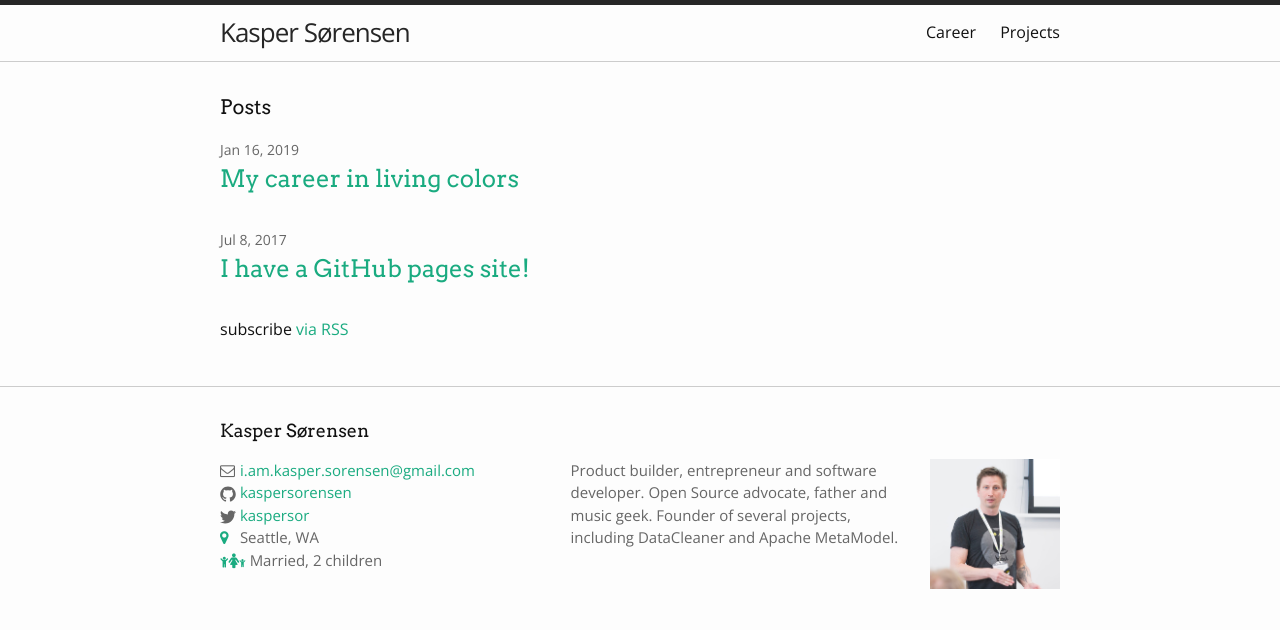
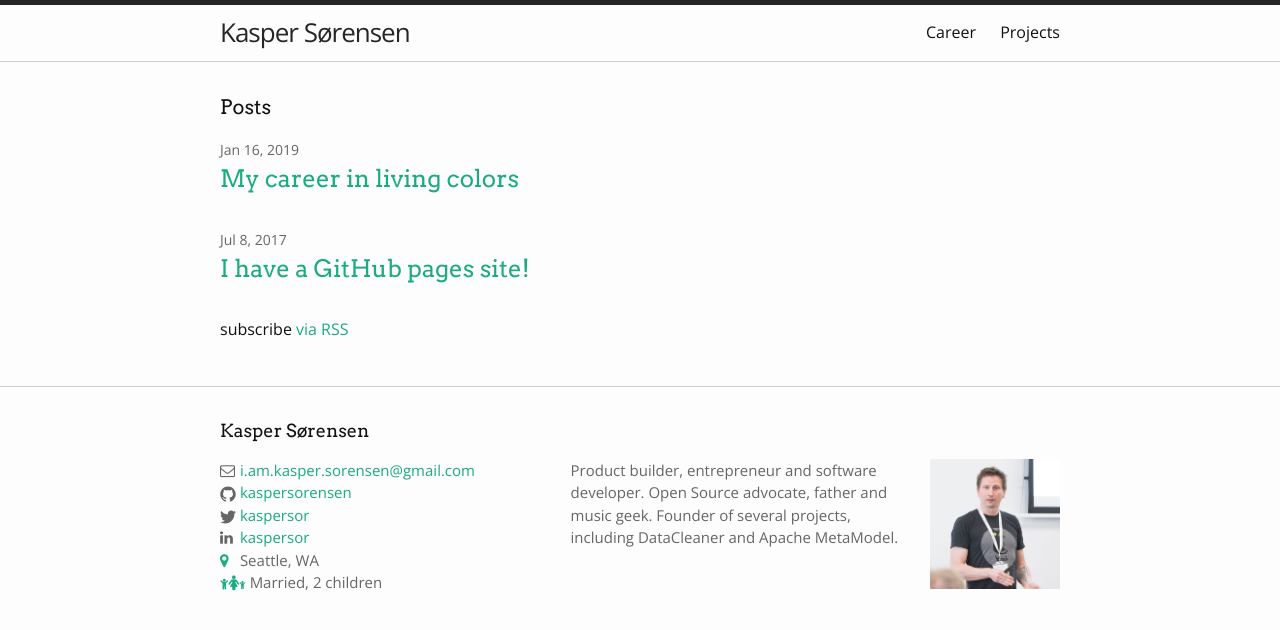
Before and after one commit to kaspersorensen/kaspersorensen.github.io, a Jekyll site: the page built from index.md, in a window 1280 px wide. Shown: the top 630 px of the page. Built offline with Jekyll 4.4.1, drawn with Linux system fonts in a browser that asks for light colours; nearby versions of some CDN libraries; a script that is not in the unit is left out.

Commit message:
Fixes #3: Added LinkedIn icon

```diff
--- a/_includes/footer.html
+++ b/_includes/footer.html
@@ -26,6 +26,7 @@
             {% include icon-twitter.html username=site.twitter_username %}
           </li>
           {% endif %}
+          <li><i class="fa icon fa-linkedin" aria-hidden="true"></i> <a href="https://www.linkedin.com/in/kaspersor">kaspersor</a></li>
           <li><i class="fa brand icon fa-map-marker" aria-hidden="true"></i> Seattle, WA</li>
           <li>
             <i class="fa brand fa-child small" aria-hidden="true"></i><i class="fa brand fa-female" aria-hidden="true"></i><i class="fa brand fa-child smaller" aria-hidden="true"></i>
```
